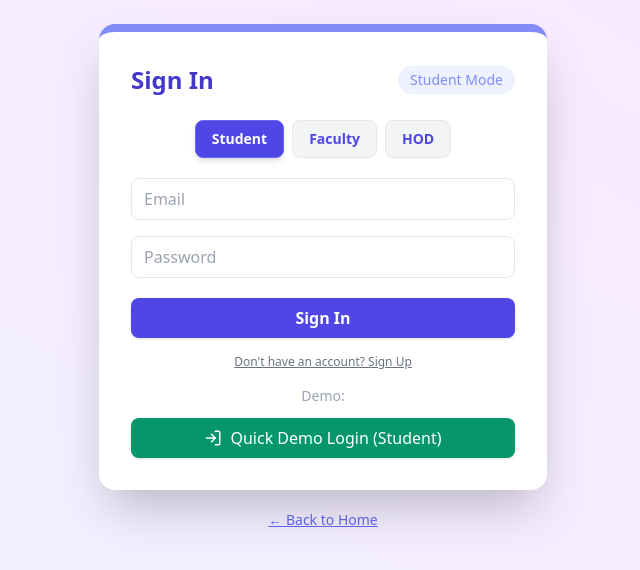
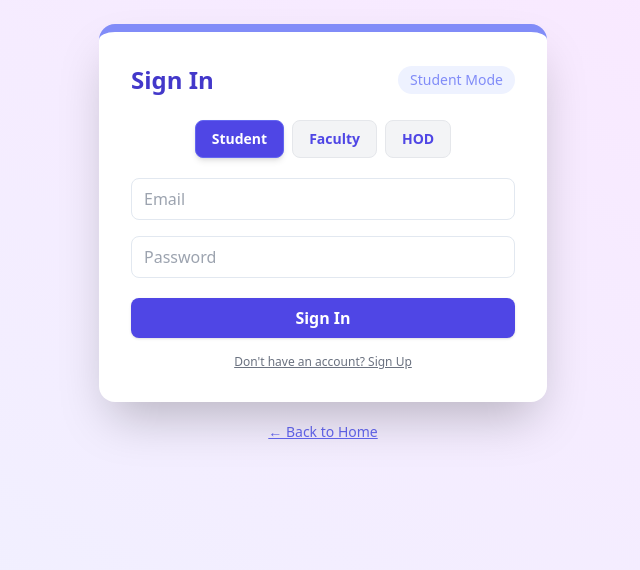
Before and after one commit to Pratik738568/scan-attend-track-app, a React (Vite) app: page /auth in a window 1280 px wide. Shown: the top 570 px of the page, without its empty margins (317-957 px from the left). Built offline with nearby package versions, Linux system fonts and the light colour scheme.

Commit message:
Remove quick demo login option
Removed the "Quick Demo Login" button and associated functionality from the Auth page.

```diff
--- a/src/pages/Auth.tsx
+++ b/src/pages/Auth.tsx
@@ -36,21 +36,6 @@ export default function Auth() {
   const [error, setError] = useState("");
   const [loading, setLoading] = useState(false);
   const navigate = useNavigate();
-
-  function handleDemoAuthLogin() {
-    setLoading(true);
-    setTimeout(() => {
-      setLoading(false);
-      localStorage.setItem("qr_user", JSON.stringify({
-        role,
-        email: data.email,
-        name: data.name || data.email.split("@")[0]
-      }));
-      if (role === "student") navigate("/student");
-      else if (role === "faculty") navigate("/faculty");
-      else navigate("/hod");
-    }, 600);
-  }
 
   function handleSwitchMode() {
     setMode((m) => m === "login" ? "signup" : "login");
@@ -219,17 +204,6 @@ export default function Auth() {
             {mode === "login" ? "Don't have an account? Sign Up" : "Already registered? Sign In"}
           </button>
         </form>
-        <div className="mt-4 flex flex-col items-center gap-2">
-          <span className="text-sm text-gray-400">Demo:</span>
-          <button
-            className="w-full flex items-center justify-center py-2 bg-emerald-600 hover:bg-emerald-700 text-white rounded-lg transition mt-1 shadow"
-            onClick={handleDemoAuthLogin}
-            disabled={loading}
-          >
-            <LogIn size={18} className="mr-2" />
-            Quick Demo Login ({role.charAt(0).toUpperCase()+role.slice(1)})
-          </button>
-        </div>
       </div>
       <a href="/" className="mt-1 text-indigo-500 text-sm underline hover:text-indigo-700 transition">← Back to Home</a>
     </div>
```
